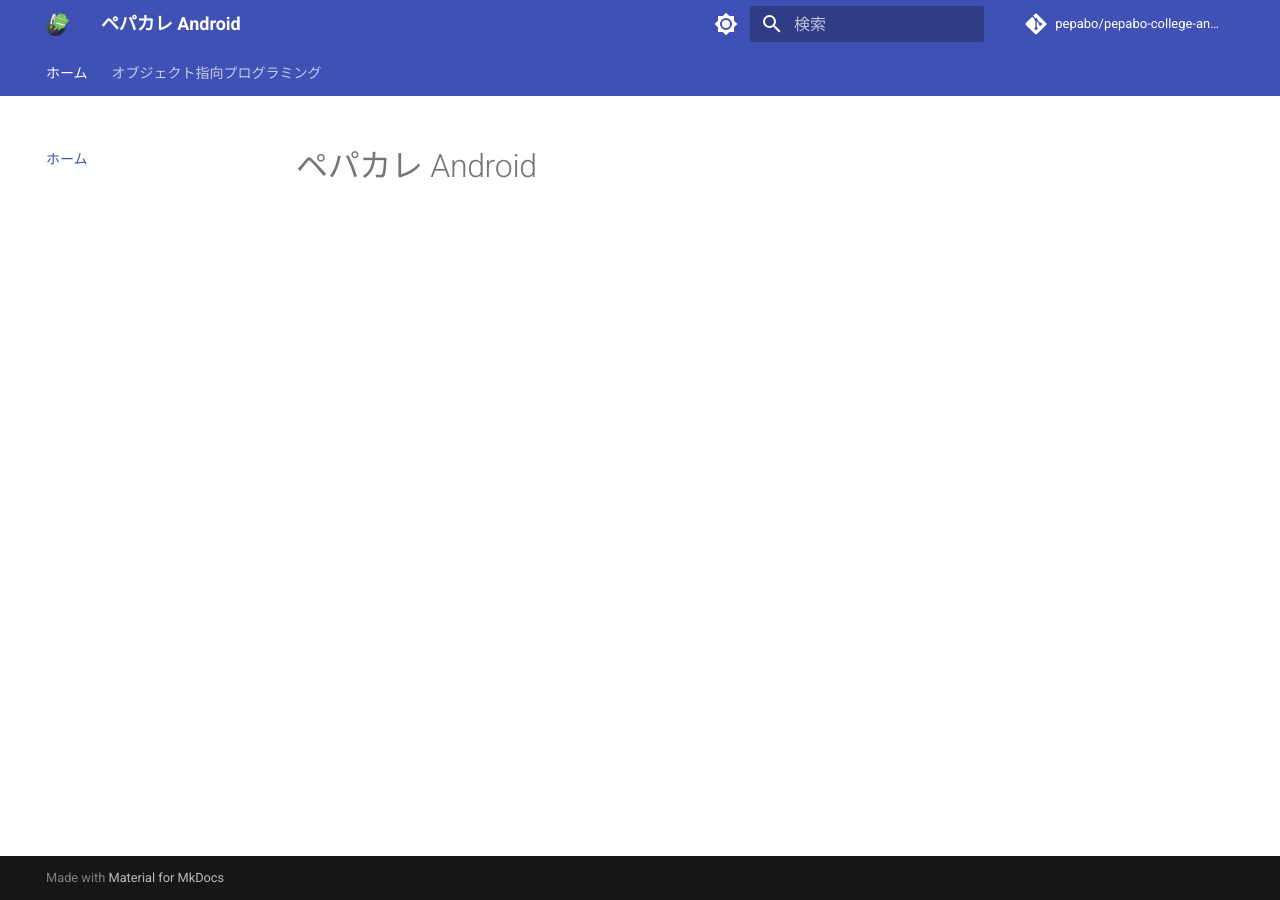
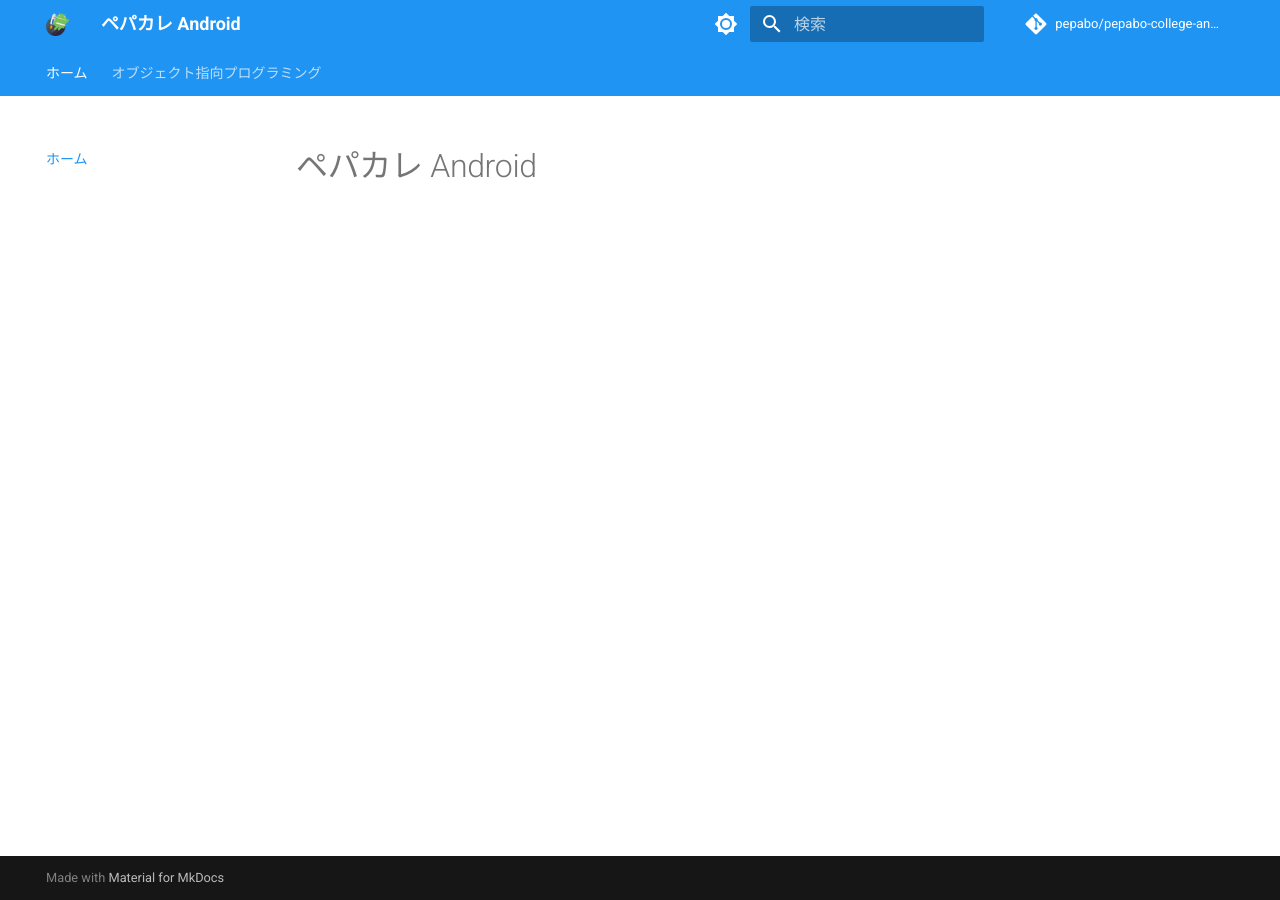
Before and after one commit to tick-taku/AndroidAppStudy, an MkDocs documentation site: the page built from docs/index.md, in a window 1280 px wide. Built offline with MkDocs 1.6.1 and Material for MkDocs 9.7.7, drawn with Linux system fonts in a browser that asks for light colours.

Commit message:
テーマ変えれるように

```diff
--- a/mkdocs.yml
+++ b/mkdocs.yml
@@ -14,12 +14,14 @@ theme:
   favicon: img/favicon.svg
   palette:
     - scheme: default
+      primary: blue
+      accent: orange
       toggle:
         icon: material/brightness-7
         name: Switch to dark mode
-
-    # Palette toggle for dark mode
     - scheme: slate
+      primary: blue
+      accent: orange
       toggle:
         icon: material/brightness-4
         name: Switch to light mode
```
